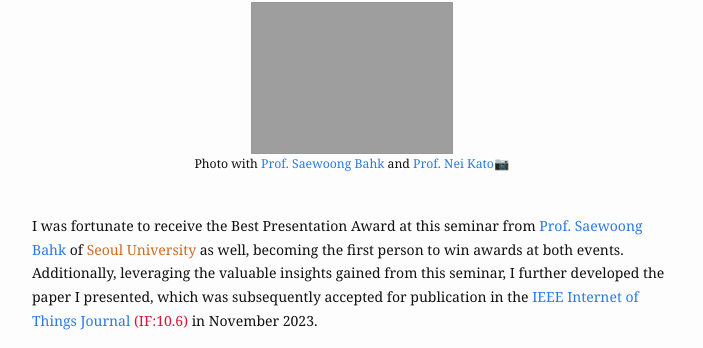
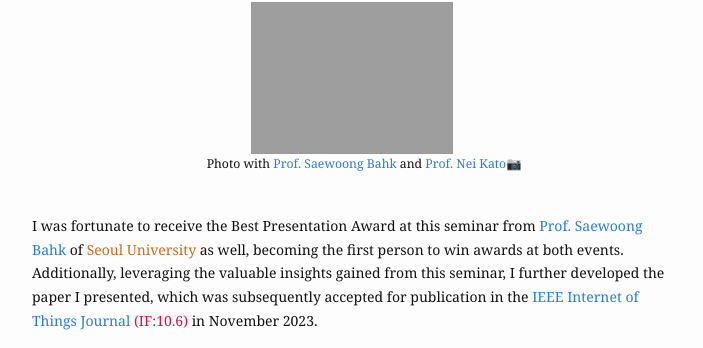
Before and after one commit to cosdeneb/cosdeneb.github.io, a Jekyll site: the page built from _posts/2022-12-26-A3.md, in a window 1280 px wide. Shown: the part 1885-2233 px from the top of the page, without its empty margins (288-991 px from the left). Built offline with Jekyll 4.4.1, drawn with Linux system fonts in a browser that asks for light colours.

Commit message:
Update 2022-12-26-A3.md

```diff
--- a/_posts/2022-12-26-A3.md
+++ b/_posts/2022-12-26-A3.md
@@ -46,7 +46,7 @@ Two months later, the A3 Foresight Program held its 2nd international joint semi
   <img src="{{ "/assets/img/content/a3/gangnam1.jpg" | absolute_url }}" width=200 class="post-pic"/>
 </div>
 <figcaption>
-  &emsp;&emsp;&emsp;&emsp;&emsp;&emsp;&emsp;&emsp;&emsp;&emsp;&emsp;&emsp;&emsp;
+  &emsp;&emsp;&emsp;&emsp;&emsp;&emsp;&emsp;&emsp;&emsp;&emsp;&emsp;&emsp;&emsp;&emsp;
   Photo with <a href="https://scholar.google.com/citations?user=QQ8diWkAAAAJ&hl=ko&oi=ao">Prof. Saewoong Bahk</a> and <a href="https://scholar.google.com/citations?user=LfLfZXEAAAAJ&hl=ko&oi=ao">Prof. Nei Kato</a>📷
 </figcaption>
 <br/>
```
